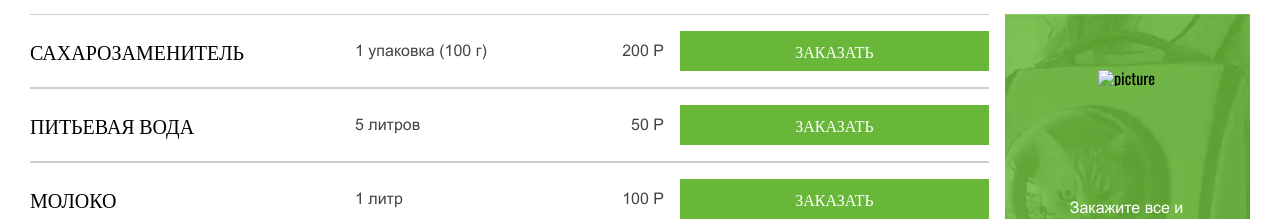
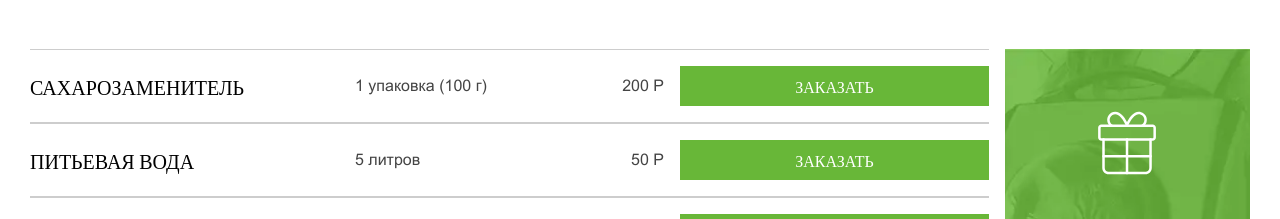
Before and after one commit to olegtarusin/cat-enery, a plain HTML site: page catalog.html in a window 1280 px wide. Shown: the part 1488-1707 px from the top of the page. Drawn offline with nearby package versions, Linux system fonts and the light colour scheme.

Commit message:
Update catalog.html

```diff
--- a/catalog.html
+++ b/catalog.html
@@ -389,7 +389,7 @@
 									data-resize-load="479.5,768.5">
 							</div>
 							<div class="baner__picture">
-								<img src="img/baner.webpt.svg" alt="picture">
+								<img src="img/baner/gift.svg" alt="picture">
 							</div>
 
 							<a href="form.html" class="baner__title">
```
